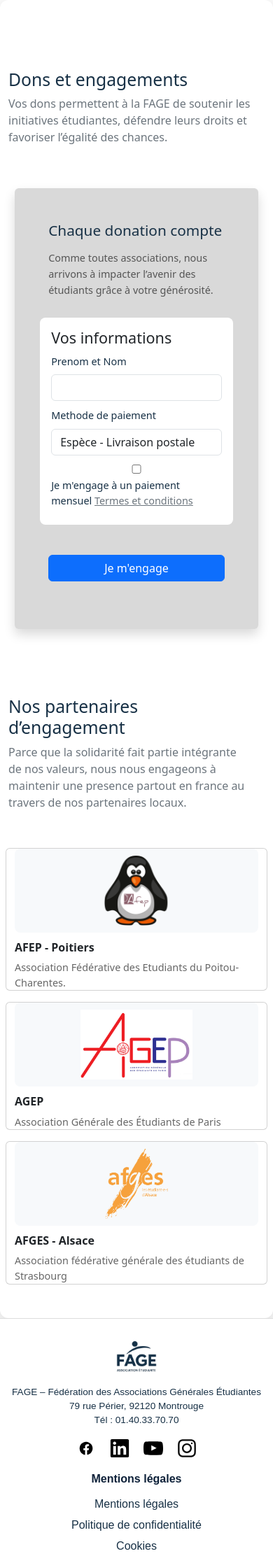
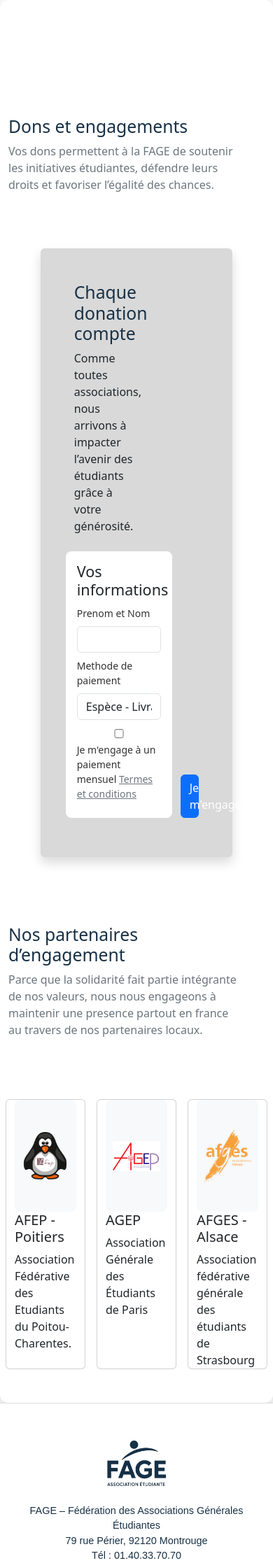
Before and after one commit to Jfdena/SAE_FAGE_FINAL, a PHP site: page /HTML/Dons_Engagement.html in a window 390 px wide. Shown: the part 77-2311 px from the top of the page at 70% size. Run offline with PHP 8.4, Linux system fonts and the light colour scheme.

Commit message:
commentaire

```diff
--- a/assets/css/stylesheet.css
+++ b/assets/css/stylesheet.css
@@ -13,27 +13,6 @@
 
 .halfbox {
   height: 7.5vh;
-}
-
-/* Responsive spacing */
-@media (max-width: 768px) {
-  .box {
-    height: 10vh;
-  }
-
-  .halfbox {
-    height: 5vh;
-  }
-}
-
-@media (max-width: 576px) {
-  .box {
-    height: 7vh;
-  }
-
-  .halfbox {
-    height: 3.5vh;
-  }
 }
 /*NAVBAR*/
 
@@ -1686,128 +1665,7 @@ html {
   background-color: #1d3a5c;
 }
 
-/* --- Styles pour la page Dons (formulaire) --- */
-.bg-light-secondary {
-  border-radius: 12px;
-}
-
-.bg-light-secondary > .w-50 {
-  margin-bottom: 20px;
-}
-
-.bg-light-secondary form {
-  background: white;
-}
-
-.bg-light-secondary h2 {
-  font-size: 1.8rem;
-  margin-bottom: 15px;
-}
-
-.bg-light-secondary p {
-  font-size: 1rem;
-  line-height: 1.6;
-  color: #555;
-}
-
-.btn-primary {
-  background-color: #0f223a;
-  border-color: #0f223a;
-  padding: 12px 24px;
-  font-weight: 600;
-  width: 100%;
-}
-
-.btn-primary:hover {
-  background-color: #1d3a5c;
-  border-color: #1d3a5c;
-}
-
-.form-control,
-.form-label {
-  font-size: 0.95rem;
-}
-
-.form-label {
-  font-weight: 500;
-  color: #183146;
-  margin-bottom: 8px;
-}
-
-.form-control {
-  border: 1px solid #ddd;
-  border-radius: 6px;
-  padding: 10px 12px;
-}
-
-.form-control:focus {
-  border-color: #0f223a;
-  box-shadow: 0 0 0 0.2rem rgba(15, 34, 58, 0.25);
-}
-
-/* --- Responsive pour formulaire donation --- */
-@media (max-width: 768px) {
-  .bg-light-secondary {
-    padding: 30px 20px !important;
-  }
-
-  .bg-light-secondary > .w-50 {
-    width: 100% !important;
-  }
-
-  .bg-light-secondary h2 {
-    font-size: 1.5rem;
-  }
-
-  .row > .col-9,
-  .row > .col-3 {
-    width: 100% !important;
-    max-width: 100% !important;
-  }
-
-  .btn-primary {
-    margin-top: 15px;
-  }
-}
-
-@media (max-width: 576px) {
-  .bg-light-secondary {
-    padding: 20px 15px !important;
-    margin: 15px auto !important;
-    width: 95% !important;
-  }
-
-  .bg-light-secondary h2 {
-    font-size: 1.3rem;
-  }
-
-  .bg-light-secondary p {
-    font-size: 0.9rem;
-  }
-
-  .form-control {
-    font-size: 1rem;
-    padding: 8px 10px;
-  }
-
-  .form-label {
-    font-size: 0.9rem;
-  }
-
-  .btn-primary {
-    padding: 10px 15px;
-    font-size: 0.95rem;
-    width: 100%;
-  }
-
-  input[type="checkbox"] {
-    margin-right: 8px;
-  }
-
-  label[for="engagement"] {
-    font-size: 0.9rem;
-  }
-}
+/*------------------------------------------------------------------<-CSS DON ET ENGAGEMENT-->------------------------------------------------------------------*/
 
 /* --- Cartes partenaires (page Don) --- */
 .card-img-assos {
@@ -1829,30 +1687,6 @@ html {
   display: block;
 }
 
-/* Styles pour les cartes partenaires */
-.card {
-  border: 1px solid #ddd;
-  transition: all 0.3s ease;
-}
-
-.card:hover {
-  box-shadow: 0 4px 12px rgba(0, 0, 0, 0.1);
-  transform: translateY(-2px);
-}
-
-.card-title {
-  color: #183146;
-  font-weight: 600;
-  margin-top: 12px;
-  margin-bottom: 8px;
-}
-
-.card-text {
-  color: #666;
-  font-size: 0.95rem;
-  line-height: 1.5;
-}
-
 /* --- Responsive --- */
 @media (max-width: 768px) {
   .temoignages-grid {
@@ -1863,61 +1697,8 @@ html {
   .temoignage-card {
     max-width: 100%;
   }
-
-  /* Cartes partenaires responsive */
-  .card {
-    margin: 12px 0 !important;
-    flex: 0 1 calc(100% - 20px) !important;
-  }
-
-  .card-img-assos {
-    height: 140px;
-  }
-}
-
-/* Mobile petit - col-12 sur très petit écran */
-@media (max-width: 576px) {
-  .card {
-    margin: 12px auto !important;
-    flex: 0 1 calc(100% - 16px) !important;
-    max-width: 95%;
-  }
-
-  .card-img-assos {
-    height: 120px;
-  }
-
-  .card-title {
-    font-size: 1rem;
-  }
-
-  .card-text {
-    font-size: 0.9rem;
-  }
-
-  /* Formulaire de donation responsive */
-  .col-9 {
-    width: 100% !important;
-    max-width: 100% !important;
-    padding: 12px !important;
-  }
-
-  .col-3 {
-    width: 100% !important;
-    max-width: 100% !important;
-    padding: 12px !important;
-  }
-
-  .col-md-5 {
-    width: 95% !important;
-  }
-
-  .col-md-11 {
-    width: 95% !important;
-  }
-}
-
-/* --- FOOTER --- */
+}
+/*------------------------------------------------------------------<-FOOTER --------------------------------------------------------------------------->*/
 .footer {
   background-color: #ffffff;
   color: #183146;
@@ -2001,62 +1782,33 @@ html {
 
 /* Responsive */
 @media (max-width: 768px) {
-  .footer {
-    padding: 40px 5%;
-  }
-
   .footer-container {
     flex-direction: column;
     text-align: center;
-    gap: 30px;
-  }
-
-  .footer-col {
-    min-width: 100%;
   }
 
   .footer-logo img {
     margin: 0 auto 10px auto;
-    width: 100px;
   }
 
   .footer-socials {
     justify-content: center;
   }
-
-  .footer-col h4 {
-    font-size: 1rem;
-  }
-}
-
-/* Mobile petit */
-@media (max-width: 576px) {
-  .footer {
-    padding: 30px 10px;
-  }
-
+}
+
+/* Responsive */
+@media (max-width: 768px) {
   .footer-container {
-    gap: 20px;
-  }
-
-  .footer-col {
-    min-width: 100%;
+    flex-direction: column;
+    text-align: center;
   }
 
   .footer-logo img {
-    width: 80px;
-  }
-
-  .footer-col p {
-    font-size: 0.85rem;
-  }
-
-  .footer-col ul li {
-    margin-bottom: 6px;
-  }
-
-  .footer-socials a img {
-    width: 28px;
+    margin: 0 auto 10px auto;
+  }
+
+  .footer-socials {
+    justify-content: center;
   }
 }
 
```
